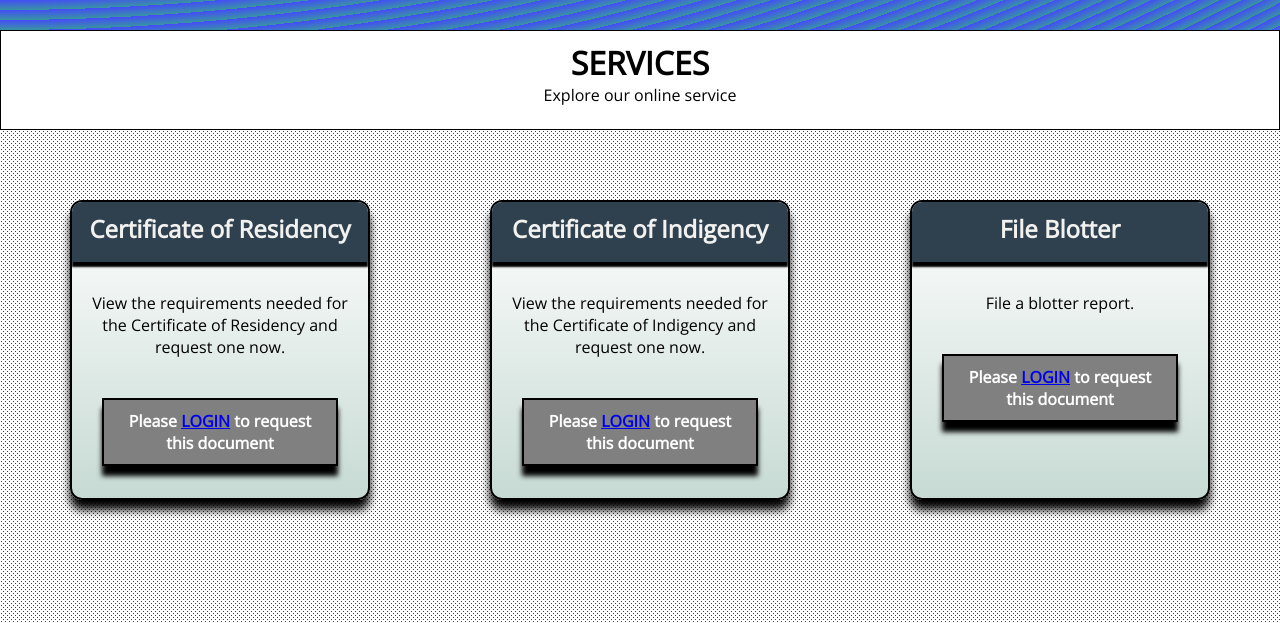
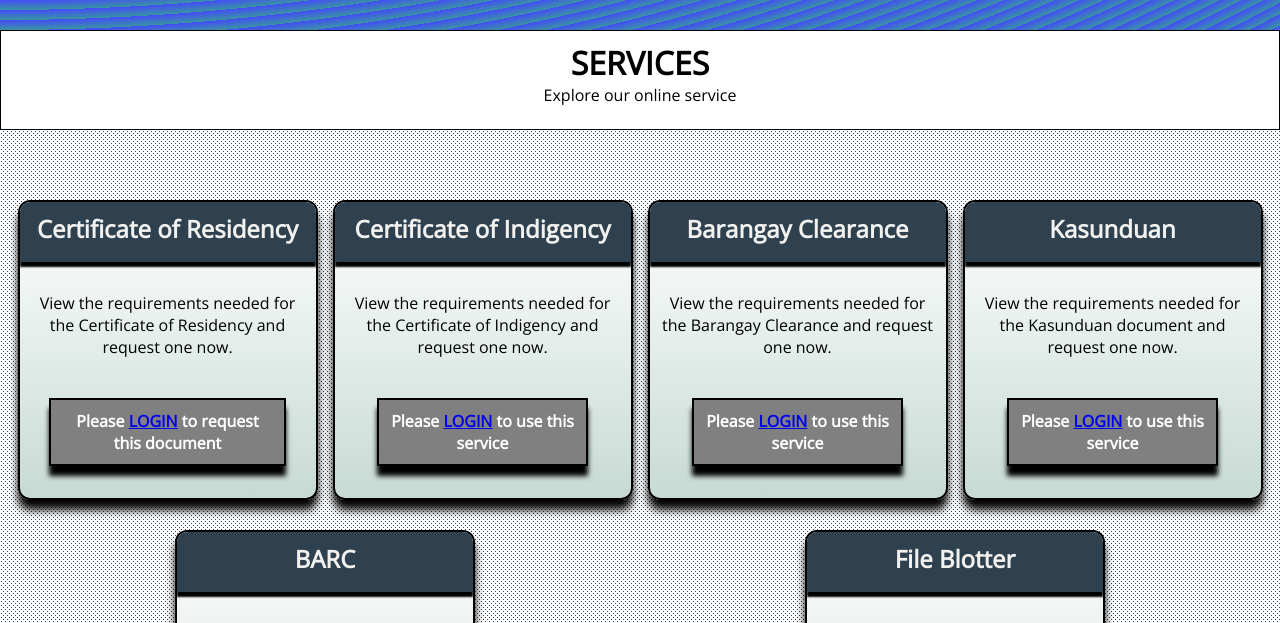
Before and after one commit to Gasmido/ayos-lomboy, a PHP site: page /brgyy72/public/Homepage in a window 1280 px wide. Shown: the part 3097-3720 px from the top of the page. Run offline with PHP 8.4, Linux system fonts and the light colour scheme; data that the repository does not hold is empty.

Commit message:
Add files via upload

```diff
--- a/public/Homepage.php
+++ b/public/Homepage.php
@@ -487,12 +487,109 @@ if ($purokss == "" && $ciiit == "") {
 								}
 							}
 							else {
-								echo '<p class="boxreq">Please <a href="login">LOGIN</a> to request this document</p>';
+								echo '<p class="boxreq">Please <a href="login">LOGIN</a> to use this service</p>';
 							}
 						?>
 					</section>
 				</form>
-			</div> <!--
+			</div>
+			<div class="servicesBox 4">
+				<div class="boxtitle">
+					<h2>
+						Barangay Clearance
+					</h2>
+				</div>
+				<div class="boxdesc">
+					<p>
+						View the requirements needed for the Barangay Clearance and request one now.
+					</p>
+				</div>
+				<form action="DocumentRequest" method="post">
+					<section class="boxbut">
+						<input type="text" name="brgyC" value="Barangay Clearance" hidden></input>
+						<?php
+							if (isset($_SESSION['ID'])) {
+								if ($status == "Approved") {
+									echo '<button class="btnservice" type="submit" name="submit4">Request</button>
+									<a href="#" style="font-size:32px;margin-left:10px" title="Print"><i class="bx bxs-printer serviceprint"></i></a>';
+								} elseif ($status == "Denied") {
+									echo '<p class="boxreq">Sorry but your account have been denied to access this service.</p>';
+								} elseif ($status == "Processing") {
+									echo '<p class="boxreq">Please wait for admin to approve your account to access this service.</p>';
+								}
+							}
+							else {
+								echo '<p class="boxreq">Please <a href="login">LOGIN</a> to use this service</p>';
+							}
+						?>
+					</section>
+				</form>
+			</div>
+			<div class="servicesBox 5">
+				<div class="boxtitle">
+					<h2>
+						Kasunduan
+					</h2>
+				</div>
+				<div class="boxdesc">
+					<p>
+						View the requirements needed for the Kasunduan document and request one now.
+					</p>
+				</div>
+				<form action="DocumentRequest" method="post">
+					<section class="boxbut">
+						<input type="text" name="kd" value="Kasunduan" hidden></input>
+						<?php
+							if (isset($_SESSION['ID'])) {
+								if ($status == "Approved") {
+									echo '<button class="btnservice" type="submit" name="submit5">Request</button>
+									<a href="#" style="font-size:32px;margin-left:10px" title="Print"><i class="bx bxs-printer serviceprint"></i></a>';
+								} elseif ($status == "Denied") {
+									echo '<p class="boxreq">Sorry but your account have been denied to access this service.</p>';
+								} elseif ($status == "Processing") {
+									echo '<p class="boxreq">Please wait for admin to approve your account to access this service.</p>';
+								}
+							}
+							else {
+								echo '<p class="boxreq">Please <a href="login">LOGIN</a> to use this service</p>';
+							}
+						?>
+					</section>
+				</form>
+			</div>
+			<div class="servicesBox 6">
+				<div class="boxtitle">
+					<h2>
+						BARC
+					</h2>
+				</div>
+				<div class="boxdesc">
+					<p>
+						View the requirements needed for the BARC and request one now.
+					</p>
+				</div>
+				<form action="DocumentRequest" method="post">
+					<section class="boxbut">
+						<input type="text" name="barc" value="BARC" hidden></input>
+						<?php
+							if (isset($_SESSION['ID'])) {
+								if ($status == "Approved") {
+									echo '<button class="btnservice" type="submit" name="submit6">Request</button>
+									<a href="#" style="font-size:32px;margin-left:10px" title="Print"><i class="bx bxs-printer serviceprint"></i></a>';
+								} elseif ($status == "Denied") {
+									echo '<p class="boxreq">Sorry but your account have been denied to access this service.</p>';
+								} elseif ($status == "Processing") {
+									echo '<p class="boxreq">Please wait for admin to approve your account to access this service.</p>';
+								}
+							}
+							else {
+								echo '<p class="boxreq">Please <a href="login">LOGIN</a> to use this service</p>';
+							}
+						?>
+					</section>
+				</form>
+			</div>
+			 <!--
 			<div class="servicesBox 3">
 				<div class=boxtitle>
 					<h2>
@@ -518,7 +615,7 @@ if ($purokss == "" && $ciiit == "") {
 								}
 							}
 							else {
-								echo '<p class="boxreq">Please <a href="login">LOGIN</a> to request this document</p>';
+								echo '<p class="boxreq">Please <a href="login">LOGIN</a> to use this service</p>';
 							}
 						?>
 					</section>
@@ -544,13 +641,13 @@ if ($purokss == "" && $ciiit == "") {
 								if ($status == "Approved") {
 									echo '<button class="btnservice" type="submit" name="submit3">PROCEED</button>';
 								} elseif ($status == "Denied") {
-									echo '<p class="boxreq">Sorry but your account have been denied to request this document</p>';
+									echo '<p class="boxreq">Sorry but your account have been denied to continue</p>';
 								} elseif ($status == "Processing") {
-									echo '<p class="boxreq">Please wait for admin to approve your account to request this document</p>';
+									echo '<p class="boxreq">Please wait for admin to approve your account</p>';
 								}
 							}
 							else {
-								echo '<p class="boxreq">Please <a href="login">LOGIN</a> to request this document</p>';
+								echo '<p class="boxreq">Please <a href="login">LOGIN</a> to use this service</p>';
 							}
 						?>
 					</section>
```
